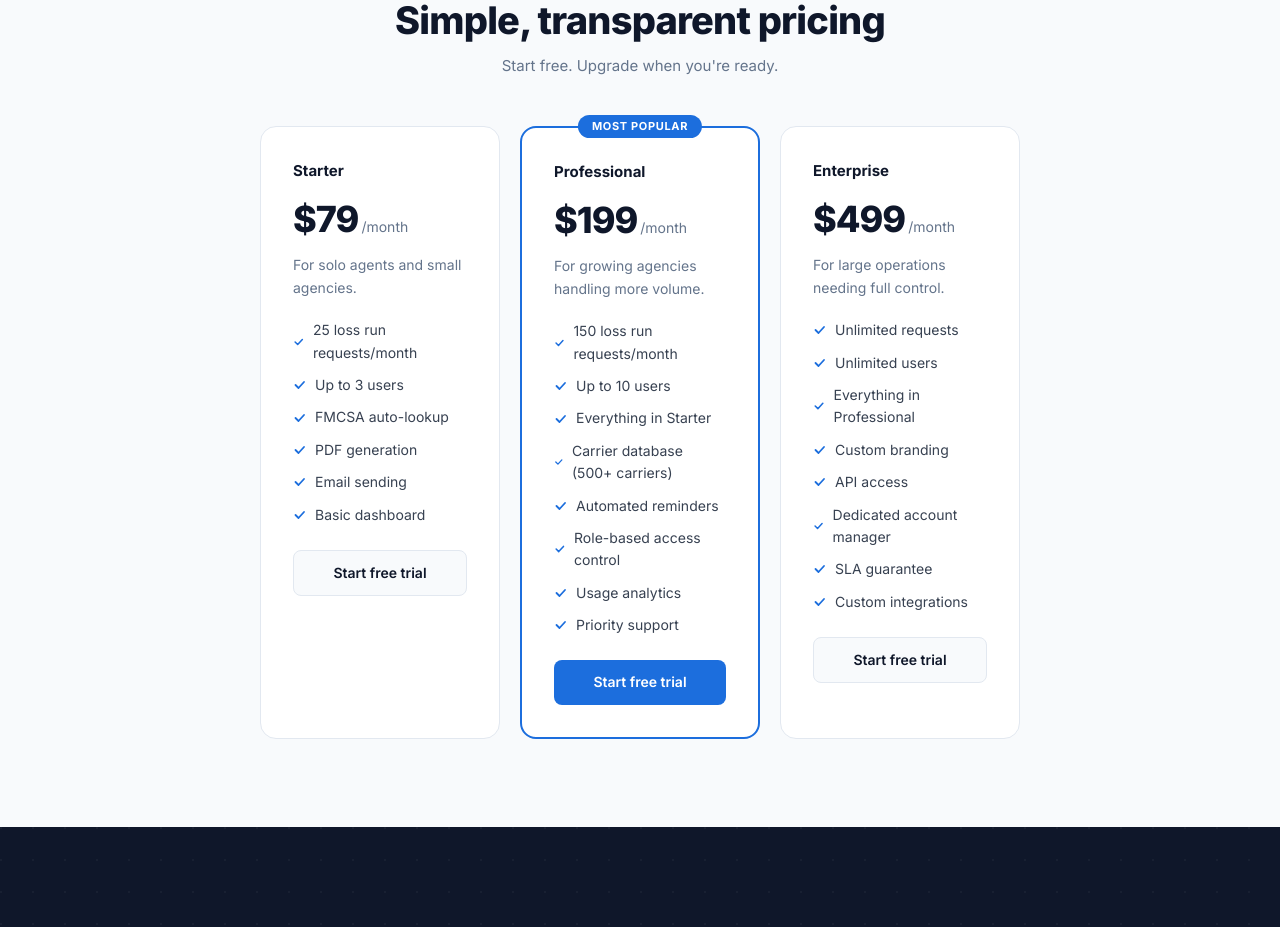
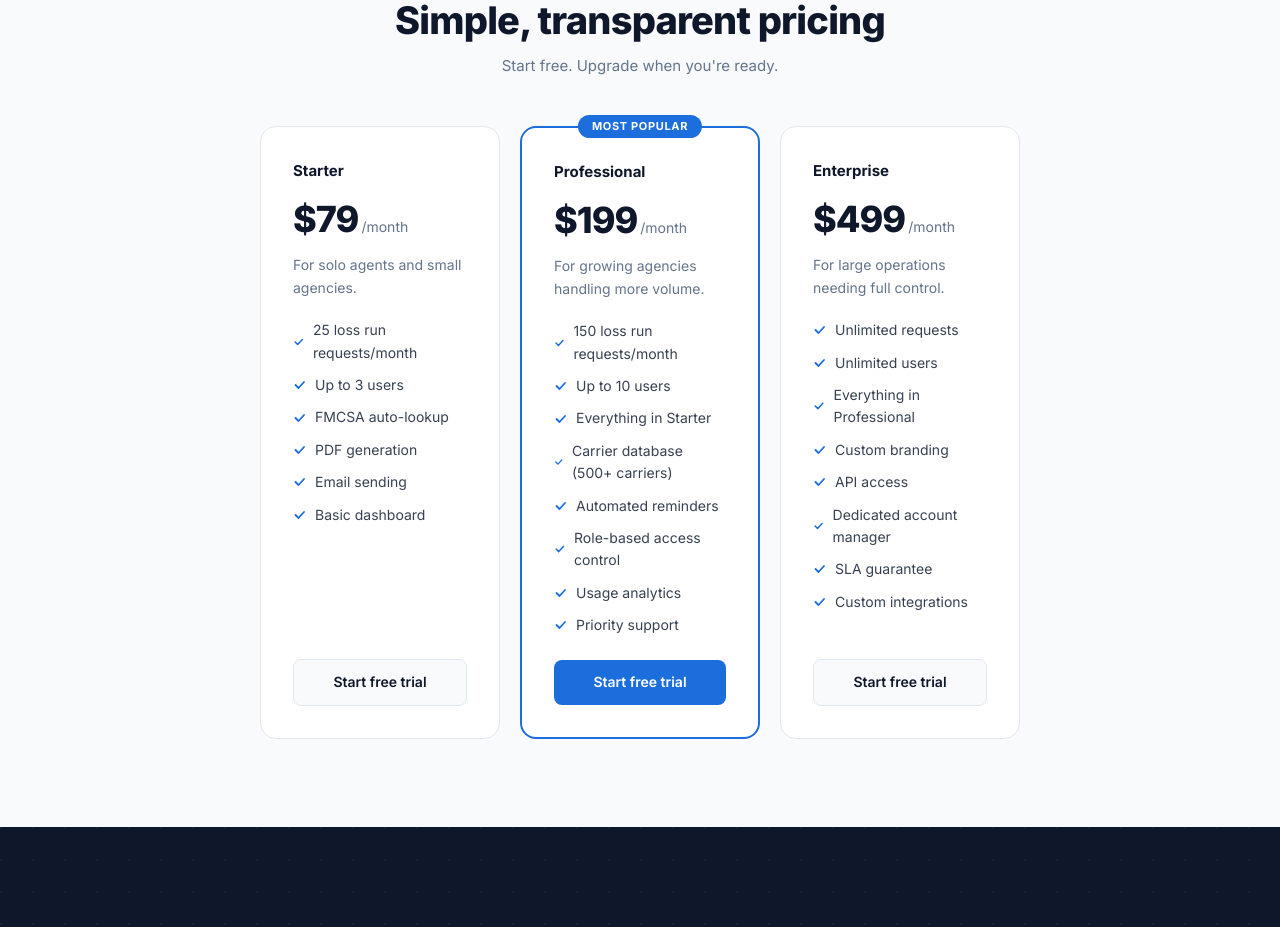
Before and after one commit to lossrun360/lossrun360, a Next.js app: page / in a window 1280 px wide. Shown: the part 2800-3727 px from the top of the page. Built offline with nearby package versions, Linux system fonts and the light colour scheme.

Commit message:
fix: brand blue buttons and pricing card button alignment

```diff
--- a/app/page.tsx
+++ b/app/page.tsx
@@ -195,7 +195,7 @@ export default function LandingPage() {
                                                                                                                                     popular: false,
                                                                                                                                           },
             ].map(plan => (
-              <div key={plan.name} style={{ background: '#fff', borderRadius: '16px', padding: '32px', border: plan.popular ? '2px solid #1c6edd' : '1px solid #e2e8f0', position: 'relative' as const }}>
+              <div key={plan.name} style={{ display: 'flex', flexDirection: 'column' as const, background: '#fff', borderRadius: '16px', padding: '32px', border: plan.popular ? '2px solid #1c6edd' : '1px solid #e2e8f0', position: 'relative' as const }}>
                 {plan.popular && (
                   <div style={{ position: 'absolute' as const, top: '-13px', left: '50%', transform: 'translateX(-50%)', background: '#1c6edd', color: '#fff', fontSize: '11px', fontWeight: 700, padding: '3px 14px', borderRadius: '999px', letterSpacing: '0.06em', textTransform: 'uppercase' as const, whiteSpace: 'nowrap' as const }}>Most Popular</div>
                 )}
@@ -215,7 +215,7 @@ export default function LandingPage() {
                     </div>
                   ))}
                 </div>
-                <Link href="/register" style={{ display: 'block', textAlign: 'center' as const, padding: '11px', borderRadius: '8px', background: plan.popular ? '#1c6edd' : '#f8fafc', color: plan.popular ? '#fff' : '#0f172a', textDecoration: 'none', fontWeight: 600, fontSize: '14px', border: plan.popular ? 'none' : '1px solid #e2e8f0' }}>
+                <Link href="/register" style={{ display: 'block', textAlign: 'center' as const, marginTop: 'auto', padding: '11px', borderRadius: '8px', background: plan.popular ? '#1c6edd' : '#f8fafc', color: plan.popular ? '#fff' : '#0f172a', textDecoration: 'none', fontWeight: 600, fontSize: '14px', border: plan.popular ? 'none' : '1px solid #e2e8f0' }}>
                   Start free trial
                 </Link>
               </div>
--- a/tailwind.config.js
+++ b/tailwind.config.js
@@ -15,10 +15,10 @@ module.exports = {
                                         50:  '#eef2ff',
                                         100: '#e0e7ff',
                                         200: '#c7d2fe',
-                                        500: '#6366f1',
-                                        600: '#4f46e5',
-                                        700: '#4338ca',
-                                        DEFAULT: '#6366f1',
+                                        500: '#1c6edd',
+                                        600: '#1558c0',
+                                        700: '#1047a0',
+                                        DEFAULT: '#1c6edd',
                             },
                             sidebar: {
                                         bg:     '#0f172a',
```
